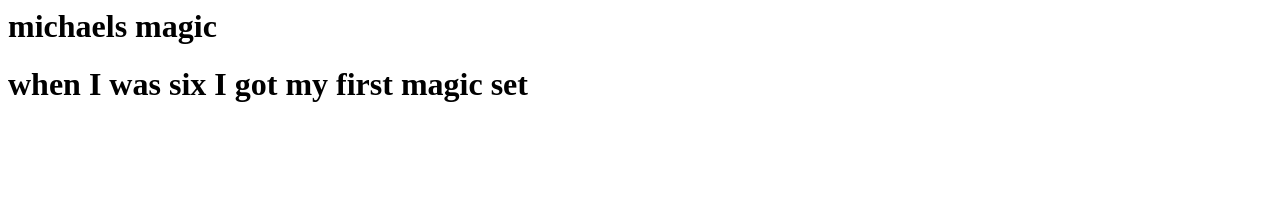
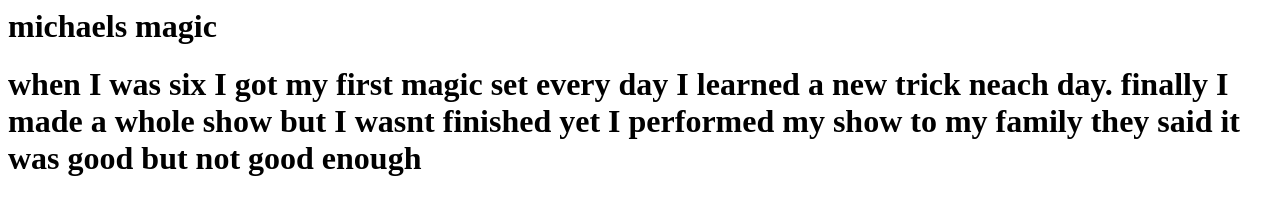
Before and after one commit to Michael-cod/Mhebert22.github.io, a plain HTML site: page index.html in a window 1280 px wide. Drawn offline with Linux system fonts and the light colour scheme.

Commit message:
Update index.html

```diff
--- a/index.html
+++ b/index.html
@@ -1,3 +1,5 @@
 <h1>michaels magic<h1>
 
-<h9>when I was six I got my first magic set<h9>
+<h9>when I was six I got my first magic set every day I learned a new trick
+   neach day. finally I made a whole show but I wasnt finished yet I performed my
+  show to my family they said it was good but not good enough <h9>
```
